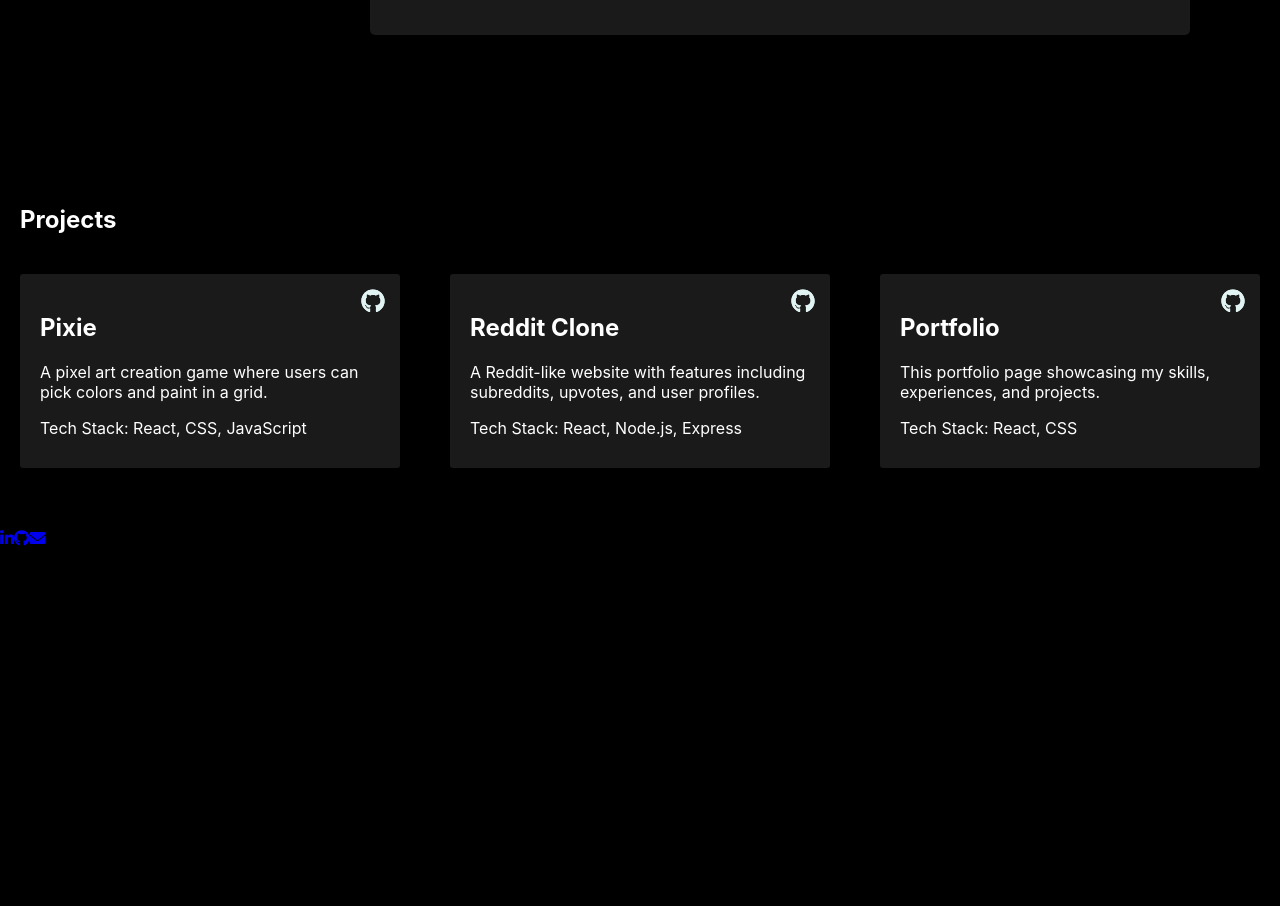
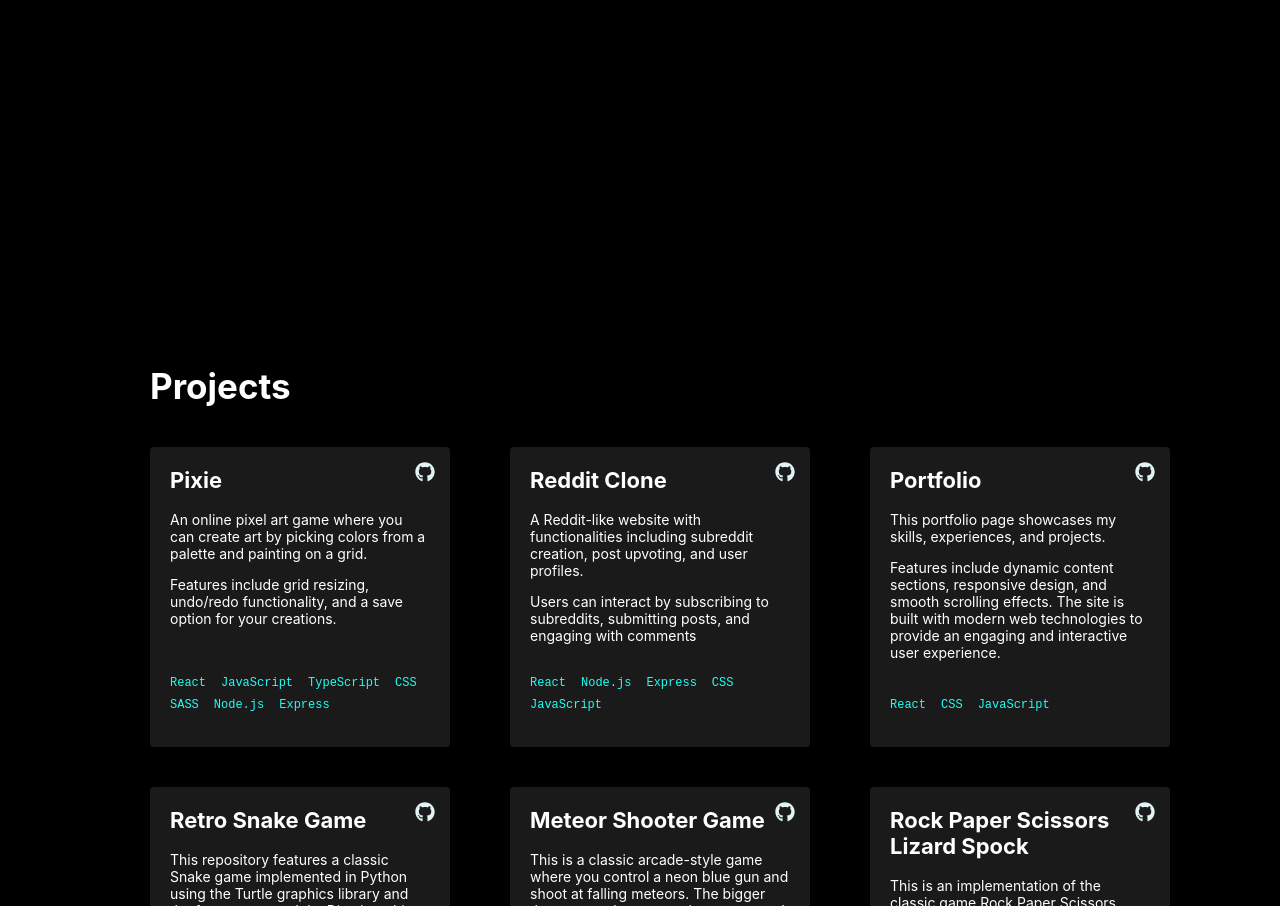
Before and after one commit to RJoshi141/portfolio, a React (Create React App) app: page / in a window 1280 px wide. Shown: the part 1894-2800 px from the top of the page. Built offline with nearby package versions, Linux system fonts and the light colour scheme.

Commit message:
layout fixing

```diff
--- a/src/components/PortfolioPage.css
+++ b/src/components/PortfolioPage.css
@@ -235,6 +235,8 @@
 }
 
 
+
+
 .about-section {
     padding-left: 150px;
     padding-right: 90px;
@@ -352,41 +354,64 @@ html {
 
 /* Projects Section */
 .projects-section {
-    padding: 60px 20px;
+    padding-left: 150px;
+    padding-right: 90px;
     text-align: left;
+    margin-top: 100px;
+    padding-top: 140px;
 }
 
+/* Projects Heading */
+.projects-section h1 {
+    font-size: 35px; /* Set font size for the Projects heading */
+    margin: 0; /* Remove any default margin */
+}
+
+/* Projects Grid */
 .projects-grid {
     display: grid;
-    grid-template-columns: repeat(3, 1fr);
-    gap: 50px;
+    grid-template-columns: repeat(3, 1fr); /* Three boxes per row by default */
+    gap: 40px !important; /* Ensures the gap between boxes */
     margin-top: 40px;
 }
 
+/* Project Box */
 .project-box {
     background-color: rgba(255, 255, 255, 0.1); /* Dark grey background */
     padding: 20px;
-    border-radius: 3px;
+    border-radius: 4px;
     color: #fff;
     text-align: left;
-    position: relative;
+    position: relative; /* Allow for absolute positioning of children */
+    aspect-ratio: 1; /* Ensures the box is square */
+    max-width: 300px; /* Set maximum width */
+    max-height: 300px; /* Set maximum height */
+    box-sizing: border-box;
+    margin: 0;
+    transition: transform 0.1s ease; /* Smooth transition for the hover effect */
+}
+.project-box:hover {
+    transform: translateY(-4px); /* Move the box up by 2px on hover */
 }
 
-.project-box h1 {
+/* Project Box Title */
+.project-box h2 {
     margin-top: 0;
-    font-size: 1.5em;
+    font-size: 22px; /* font size for project titles */
 }
 
+/* Project Box Paragraphs */
 .project-box p {
     margin-bottom: 10px;
-    font-size: 1em;
+    font-size: 14px;
 }
 
+/* GitHub Icon */
 .github-icon {
     position: absolute;
     top: 15px;
     right: 15px;
-    font-size: 1.5em;
+    font-size: 1.25em;
     color: #e1f3f2; /* Cyan color */
     transition: transform 0.2s ease-in-out;
 }
@@ -395,12 +420,34 @@ html {
     color: #1EFFF1; /* Cyan color */
 }
 
-.project-github-link {
-    text-decoration: none;
-    color: inherit;
+/* Tech Stack Styling */
+.tech-stack {
+    font-family: 'SF Mono', monospace;
+    color: #1EFFF1;
+    font-size: 12px !important;
+    position: absolute;
+    bottom: 25px; /* Position tech stack at the bottom of the box */
+    left: 20px; /* Adjust positioning as needed */
+    text-align: left; /* Align text to the left */
 }
 
+.tech-stack span {
+    display: inline-block;
+    margin-right: 15px; /* Adds space between each tech stack term */
+    margin-top: 8px; /* Space above each term */
+}
 
+/* Ensure responsive design */
+@media (max-width: 768px) {
+    .projects-grid {
+        grid-template-columns: repeat(2, 1fr); /* Two boxes per row on smaller screens */
+    }
+}
+@media (max-width: 480px) {
+    .projects-grid {
+        grid-template-columns: 1fr; /* One box per row on very small screens */
+    }
+}
 
 
 
--- a/src/components/PortfolioPage.js
+++ b/src/components/PortfolioPage.js
@@ -13,39 +13,24 @@ const PortfolioPage = () => {
     const projectsRef = useRef(null);
     const [activeExperience, setActiveExperience] = useState(1);
 
-    const handleScroll = () => {
-        const aboutSection = aboutRef.current;
-        const experienceSection = experienceRef.current;
 
-        if (aboutSection.getBoundingClientRect().top < window.innerHeight * 0.75) {
-            aboutSection.classList.add('visible');
-        } else {
-            aboutSection.classList.remove('visible');
-        }
-
-        if (experienceSection.getBoundingClientRect().top < window.innerHeight * 0.75) {
-            experienceSection.classList.add('visible');
-        } else {
-            experienceSection.classList.remove('visible');
-        }
-    };
 
     useEffect(() => {
         const handleScroll = () => {
             const sections = document.querySelectorAll('.section');
-            const scrollPosition = window.scrollY + window.innerHeight * 1/9;
+            const scrollPosition = window.scrollY + window.innerHeight * 2 / 3;
 
             sections.forEach(section => {
                 const sectionTop = section.offsetTop;
                 const sectionHeight = section.offsetHeight;
 
                 if (scrollPosition > sectionTop && scrollPosition < sectionTop + sectionHeight) {
-                    const fadeAmount = 1 - (scrollPosition - sectionTop) / sectionHeight;
+                    // Calculate the fade amount based on scroll position
+                    const fadeAmount = Math.min(1, (scrollPosition - sectionTop) / (sectionHeight * 0.5));
                     section.style.opacity = fadeAmount;
-                } else if (scrollPosition > sectionTop + sectionHeight) {
+                } else if (scrollPosition <= sectionTop) {
+                    // If above the section, make sure opacity is 0
                     section.style.opacity = 0;
-                } else {
-                    section.style.opacity = 1;
                 }
             });
         };
@@ -57,6 +42,7 @@ const PortfolioPage = () => {
             window.removeEventListener('scroll', handleScroll);
         };
     }, []);
+
 
     const openResume = () => {
         window.open(resumePDF, '_blank');
@@ -180,50 +166,112 @@ const PortfolioPage = () => {
                 </div>
             </section>
 
+
             <section id="projects" className="section projects-section" ref={projectsRef}>
     <h1>Projects</h1>
     <div className="projects-grid">
+
         <div className="project-box">
-                        <a href="https://github.com/RJoshi141/pixie" target="_blank" rel="noopener noreferrer" className="project-link">
-                            <FaGithub className="github-icon top-left" />
-                        </a>
             <a href="https://github.com/RJoshi141/pixie" target="_blank" rel="noopener noreferrer" className="project-link">
                 <FaGithub className="github-icon top-right" />
             </a>
             <div className="project-content">
                 <h2>Pixie</h2>
-                            <p>A pixel art creation game where users can pick colors and paint in a grid.</p>
-                            <p>Tech Stack: React, CSS, JavaScript</p>
+                <p>An online pixel art game where you can create art by picking colors from a palette and painting on a grid.</p>
+                <p>Features include grid resizing, undo/redo functionality, and a save option for your creations.</p>
+                <p className="tech-stack">
+                    <span>React</span>
+                    <span>JavaScript</span>
+                    <span>TypeScript</span>
+                    <span>CSS</span>
+                    <span>SASS</span>
+                    <span>Node.js</span>
+                    <span>Express</span>
+                </p>
             </div>
         </div>
         <div className="project-box">
-                        <a href="https://github.com/RJoshi141/reddit-clone" target="_blank" rel="noopener noreferrer" className="project-link">
-                            <FaGithub className="github-icon top-left" />
-                        </a>
             <a href="https://github.com/RJoshi141/reddit-clone" target="_blank" rel="noopener noreferrer" className="project-link">
                 <FaGithub className="github-icon top-right" />
             </a>
             <div className="project-content">
                 <h2>Reddit Clone</h2>
-                            <p>A Reddit-like website with features including subreddits, upvotes, and user profiles.</p>
-                            <p>Tech Stack: React, Node.js, Express</p>
+                <p>A Reddit-like website with functionalities including subreddit creation, post upvoting, and user profiles.</p>
+                <p>Users can interact by subscribing to subreddits, submitting posts, and engaging with comments</p>
+                <p className="tech-stack">
+                    <span>React</span>
+                    <span>Node.js</span>
+                    <span>Express</span>
+                    <span>CSS</span>
+                    <span>JavaScript</span>
+                </p>
             </div>
         </div>
         <div className="project-box">
-                        <a href="https://github.com/RJoshi141/portfolio" target="_blank" rel="noopener noreferrer" className="project-link">
-                            <FaGithub className="github-icon top-left" />
-                        </a>
             <a href="https://github.com/RJoshi141/portfolio" target="_blank" rel="noopener noreferrer" className="project-link">
                 <FaGithub className="github-icon top-right" />
             </a>
             <div className="project-content">
                 <h2>Portfolio</h2>
-                            <p>This portfolio page showcasing my skills, experiences, and projects.</p>
-                            <p>Tech Stack: React, CSS</p>
+                <p>This portfolio page showcases my skills, experiences, and projects.</p>
+                <p>Features include dynamic content sections, responsive design, and smooth scrolling effects. The site is built with modern web technologies to provide an engaging and interactive user experience.</p>
+                <p className="tech-stack">
+                    <span>React</span>
+                    <span>CSS</span>
+                    <span>JavaScript</span>
+                </p>
+            </div>
+        </div>
+
+
+        <div className="project-box">
+            <a href="https://github.com/RJoshi141/retro-snake-game" target="_blank" rel="noopener noreferrer" className="project-link">
+                <FaGithub className="github-icon top-right" />
+            </a>
+            <div className="project-content">
+                <h2>Retro Snake Game</h2>
+                <p>This repository features a classic Snake game implemented in Python using the Turtle graphics library and the freegames module. Dive into this timeless arcade adventure, complete with colorful visuals and a dash of nostalgia.</p>
+                <p className="tech-stack">
+                    <span>Python</span>
+                    <span>Turtle Graphics</span>
+                    <span>Freegames Module</span>
+                </p>
+            </div>
+        </div>
+        <div className="project-box">
+            <a href="https://github.com/RJoshi141/meteor-shooter-game" target="_blank" rel="noopener noreferrer" className="project-link">
+                <FaGithub className="github-icon top-right" />
+            </a>
+            <div className="project-content">
+                <h2>Meteor Shooter Game</h2>
+                <p>This is a classic arcade-style game where you control a neon blue gun and shoot at falling meteors. The bigger the meteor, the more points you score! Watch out, though—miss too many meteors, and the game will end!</p>
+                <p className="tech-stack">
+                    <span>Python</span>
+                    <span>Pygame</span>
+                </p>
+            </div>
+        </div>
+        <div className="project-box">
+            <a href="https://github.com/RJoshi141/rock-paper-scissors-lizard-spock" target="_blank" rel="noopener noreferrer" className="project-link">
+                <FaGithub className="github-icon top-right" />
+            </a>
+            <div className="project-content">
+                <h2>Rock Paper Scissors Lizard Spock</h2>
+                <p>This is an implementation of the classic game Rock Paper Scissors Lizard Spock in Python. The game adds a twist to the traditional Rock Paper Scissors with two additional choices and unique interactions.</p>
+                <p className="tech-stack">
+                    <span>Python</span>
+                </p>
             </div>
         </div>
     </div>
 </section>
+
+
+
+
+
+
+
 
             <div className="social-links">
                 <a href="https://www.linkedin.com/in/ritika-joshi-9395591a7/" target="_blank" rel="noopener noreferrer" className="social-icon linkedin">
```
Lines whose indentation alone changed are shown as unchanged.
